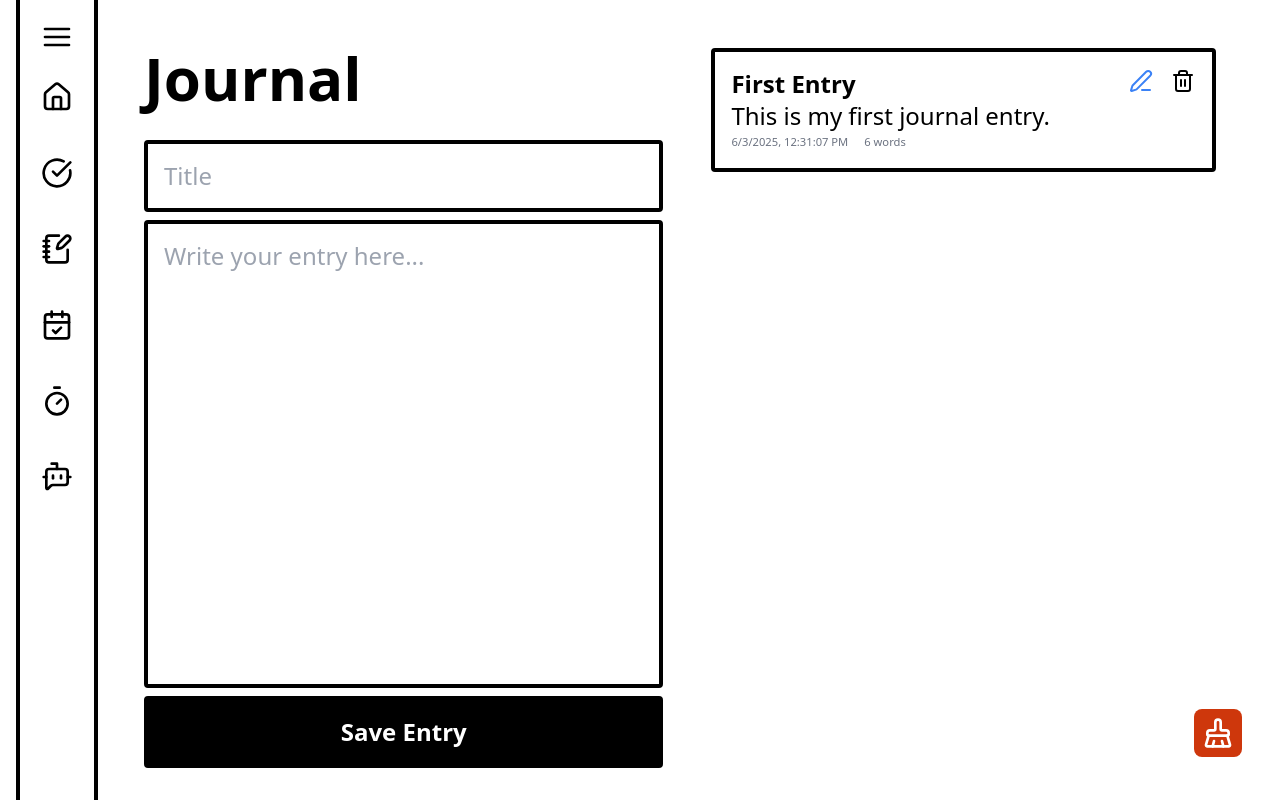
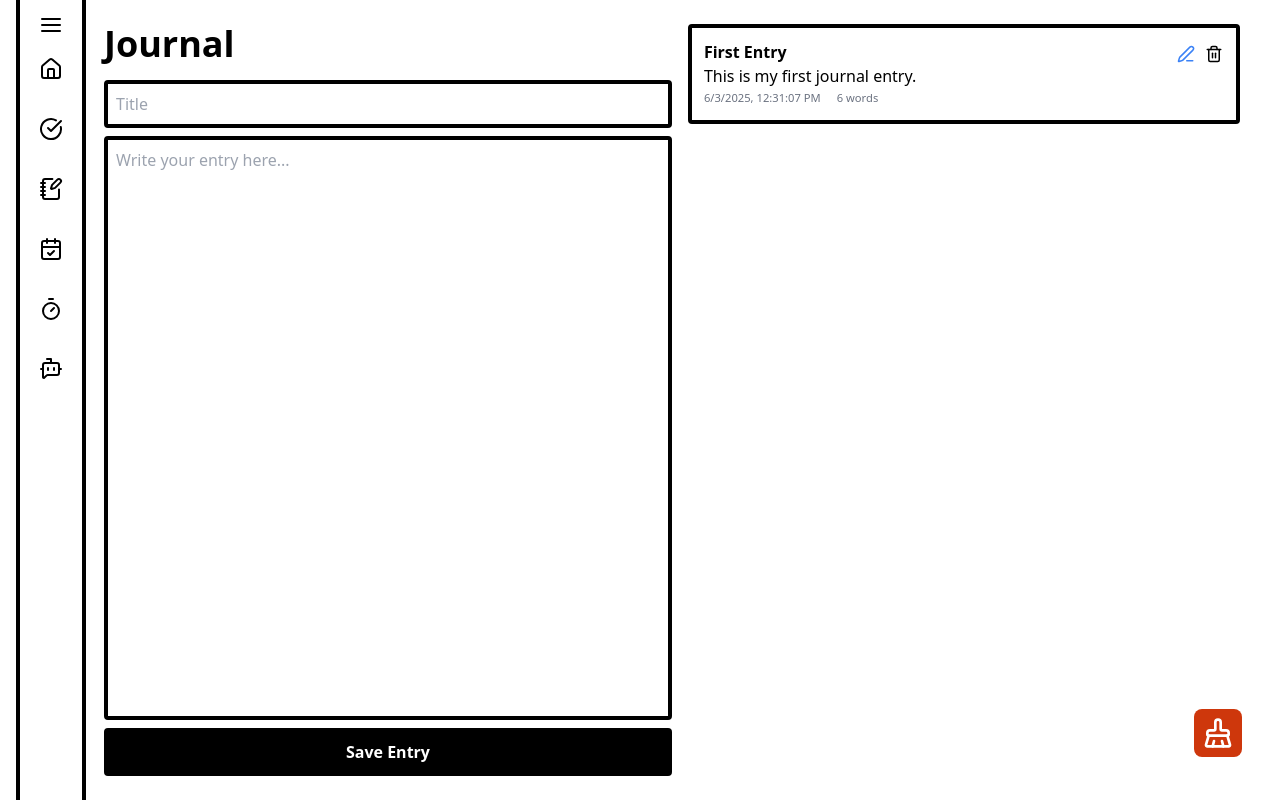
Before and after one commit to 05rentao/grit-hub, a React (Vite) app: page /journal in a window 1280 px wide. Built offline with nearby package versions, Linux system fonts and the light colour scheme.

Commit message:
fixed sizing issue

```diff
--- a/src/App.jsx
+++ b/src/App.jsx
@@ -18,7 +18,7 @@ function App() {
         <SideBar />
 
       {/* MAIN */}
-      <main className="h-full w-full ml-24 p-4 overflow-x-auto ">
+      <main className="h-full w-full ml-20 p-4 overflow-x-auto ">
         <Routes>
           <Route path="/" element={<LandingGrid />} />
           <Route path="/todo" element={<TodoPage />} />
--- a/src/components/JournalPage.tsx
+++ b/src/components/JournalPage.tsx
@@ -49,26 +49,26 @@ export default function JournalBlock() {
   }
 
   return (
-  <div className="flex justify-center items-start w-full h-full p-4 ">
-    <div className="w-full h-full flex flex-col items-start m-4">
-      <h2 className="text-6xl font-bold mb-8">Journal</h2>
+  <div className="flex justify-center items-start w-full h-full p-2 ">
+    <div className="w-full h-full flex flex-col items-start">
+      <h2 className="text-4xl font-bold mb-4">Journal</h2>
       <input
         type="text"
         placeholder="Title"
         value={title}
         onChange={(e) => setTitle(e.target.value)}
-        className="w-full text-2xl p-4 mb-2 border-4 bg-bg text-txt border-border rounded focus"
+        className="w-full text-l p-2 mb-2 border-4 bg-bg text-txt border-border rounded focus"
       />
       <textarea
         placeholder="Write your entry here..."
         value={content}
         onChange={(e) => setContent(e.target.value)}
-        className="w-full text-2xl p-4 mb-2 border-4 border-border rounded bg-bg text-txt
+        className="w-full text-l p-2 mb-2 border-4 border-border rounded bg-bg text-txt
         flex flex-1 resize-none"
       />
       <button
         onClick={useSave}
-        className="w-full bg-bg-secondary text-txt-secondary p-4 mb-4 border-4 border-border rounded hover:bg-bg hover:text-txt  transition-colors duration-300 font-bold text-2xl "
+        className="w-full bg-bg-secondary text-txt-secondary p-2 border-4 border-border rounded hover:bg-bg hover:text-txt  transition-colors duration-300 font-bold text-l"
       >
         Save Entry
       </button>
@@ -76,15 +76,30 @@ export default function JournalBlock() {
 
     {/* Display existing entries */}
 
-    <div className="w-full h-full flex flex-col items-start overflow-scroll m-4 px-4">
-      <div className="flex flex-col w-full">
+    <div className="w-full h-full flex flex-col items-start overflow-y-auto mb-8 px-4">
+      <div className="flex flex-col w-full h-full">
         {entries.map((entry) => (
           <div key={entry.id}
-            className="w-full text-2xl p-4 mb-2 border-4 border-border rounded
+            className="w-full text-m p-3 mb-2 border-4 border-border rounded
             flex flex-row justify-between items-start">
             <div className = "flex flex-1 flex-col">
-
-              <h3 className="font-bold">{entry.title}</h3>
+              <div className = "flex flex-row justify-between items-start" >
+                <h3 className="font-bold">{entry.title}</h3>
+                <div className = "flex flex-row gap-2 mt-1">
+                  <button
+                    onClick={() => setSelectedEntryID(entry.id)}
+                    className="text-blue-500"
+                  >
+                    <PenLine size={18}/>
+                  </button>
+                  <button
+                    onClick={() => deleteEntry(entry.id)}
+                    className=""
+                  >
+                    <Trash2 size={18}/>
+                  </button>
+                </div>
+              </div>
               <p className="line-clamp-2">{entry.content}</p>
               <div className="text-gray-500 text-sm flex flex-row justify-start items-center">
                 <small>{new Date(entry.timestamp).toLocaleString()}</small>
@@ -92,20 +107,7 @@ export default function JournalBlock() {
               </div>
 
             </div>
-            <div>
-              <button
-                onClick={() => setSelectedEntryID(entry.id)}
-                className="text-blue-500 hover:underline"
-              >
-                <PenLine />
-              </button>
-              <button
-                onClick={() => deleteEntry(entry.id)}
-                className="text-red-500 hover:underline ml-4"
-              >
-                <Trash2 />
-              </button>
-            </div>
+
           </div>
         ))}
       </div>
@@ -119,28 +121,3 @@ export default function JournalBlock() {
     />
   </div>
   )}
-
-  export function ResetButton() {
-  return (
-    <div className="fixed bottom-4 right-4 z-50">
-      <button
-        onClick={() => {
-          localStorage.removeItem('journal-entries');
-          window.location.reload();
-        }}
-        className="flex flex-col items-center group"
-      >
-        <BrushCleaning
-          size={48}
-          className="p-2 rounded-lg m-2
-            bg-primary text-txt-secondary
-            hover:bg-bg-secondary
-            transition-colors duration-300 cursor-pointer"
-        />
-        <span className="text-xs -mt-1.5 opacity-0 group-hover:opacity-100 transition">
-          Reset storage
-        </span>
-      </button>
-    </div>
-  );
-}
--- a/src/components/LandingGrid.jsx
+++ b/src/components/LandingGrid.jsx
@@ -1,6 +1,6 @@
 export default function LandingGrid() {
     return (
-        <div className="grid grid-cols-9 grid-rows-3 gap-4 p-4 h-full">
+        <div className="grid grid-cols-9 grid-rows-3 gap-4 h-full">
 
             <Box text="Box A" className="col-span-4" />
             <Box text="Box B" className="col-span-2" />
--- a/src/components/SideBar.jsx
+++ b/src/components/SideBar.jsx
@@ -5,7 +5,7 @@ export default function SideBar() {
     return (
         <div>
         <header className="
-            h-full p-1 ml-4 mr-4 fixed
+            h-full ml-4 fixed
             bg-bg border-l-4 border-r-4 border-border
             flex flex-col justify-start items-center">
 
@@ -29,12 +29,12 @@ export function SideBarItem({ Icon, label, to }) {
         onClick={() => navigate(to)}
         className="flex flex-col items-center group -2">
             <Icon
-            size={48}
-            className="p-2 rounded-lg m-2
+            size={40}
+            className="p-2 rounded-lg my-1
             bg-bg text-txt
             hover:bg-bg-secondary hover:text-txt-secondary
             transition-colors duration-300
-            cursor-pointer"
+            cursor-pointer "
             />
             <span className="
             text-xs -mt-1.5 opacity-0 group-hover:opacity-100 transition">{label}</span>
--- a/src/components/TodoPage.jsx
+++ b/src/components/TodoPage.jsx
@@ -26,7 +26,7 @@ export default function TodoPage() {
         <button
           onClick={addNewList}
           className="
-            p-4 rounded-lg w-64 text-3xl
+            p-4 rounded-lg w-64 text-2xl font-bold
             box-border bg-bg border-4 border-border
             flex flex-row justify-center items-center h-full flex-shrink-0
             hover:bg-bg-secondary hover:text-txt-secondary transition-colors duration-300"
@@ -37,7 +37,7 @@ export default function TodoPage() {
   };
 
   return (
-  <ul className="flex justify-start items-start p-4 overflow-x-auto w-full h-full gap-4">
+  <ul className="flex justify-start items-start overflow-x-auto w-full h-full gap-4">
     {/* Add button box */}
     {lists.map((list, i) => (
       <TodoListBox key={i} className="flex-shrink-0 w-full h-full">
@@ -80,8 +80,8 @@ export function TodoList({ name, items, onAddItem, onDeleteList, onToggleItem, o
   return (
     <div className="flex flex-col h-full w-full">
       {/* List title */}
-      <div className="flex justify-start items-center m-2 mb-8">
-        <h2 className="flex flex-1 text-xl font-bold">{name}</h2>
+      <div className="flex justify-start items-center mb-2">
+        <h2 className="flex flex-1 text-l font-bold">{name}</h2>
         <button
           onClick={() => onDeleteList()}
           className="text-txt hover:text-txt-secondary hover:bg-bg-secondary rounded-sm transition-colors duration-300"
@@ -110,14 +110,14 @@ export function TodoList({ name, items, onAddItem, onDeleteList, onToggleItem, o
               setNewText(''); // clear input field
             }
           }}
-          className="flex mt-2 w-full"
+          className="flex mt-1 w-full"
         >
           <input
             type="text"
             value={newText}
             onChange={(e) => setNewText(e.target.value)}
             placeholder="Add new item"
-            className="flex-1 p-2 w-full border border-border rounded-l-lg bg-bg text-txt "
+            className="flex-1 p-1 w-full border border-border rounded-md bg-bg text-txt "
           />
 
         </form>
@@ -128,14 +128,14 @@ export function TodoList({ name, items, onAddItem, onDeleteList, onToggleItem, o
 
 export function TodoItem({ item, onToggle, onDelete}) {
   return (
-    <div className="flex justify-start items-start mb-1 text-xl w-full">
+    <div className="flex justify-start items-start mb-1 text-l w-full">
       <input
         type="checkbox"
         checked={item.done}
         onChange={onToggle}
         className="mr-2 mt-2" />
 
-      <div className="flex flex-1 w-full justify-start flex-wrap wrap-break-word p-0">
+      <div className="flex flex-1 w-full justify-start flex-wrap wrap-break-word">
         <span className={item.done ? "line-through text-gray-400" : ""}>
           {item.text}
         </span>
@@ -143,7 +143,7 @@ export function TodoItem({ item, onToggle, onDelete}) {
 
       <button
         onClick={onDelete}
-        className="mx-2 mt-1 hover:text-txt-secondary hover:bg-bg-secondary rounded-sm transition-colors duration-300 text-txt"
+        className="ml-2 mt-1 hover:text-txt-secondary hover:bg-bg-secondary rounded-sm transition-colors duration-300 text-txt"
         >
         <X size={20} />
       </button>
```
Also changed, not shown: src/components/PomodoroPage.tsx (+11 -11 lines).
